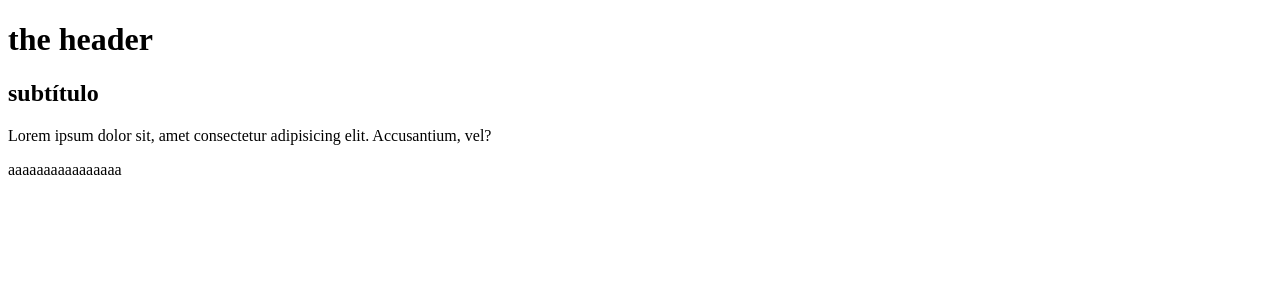
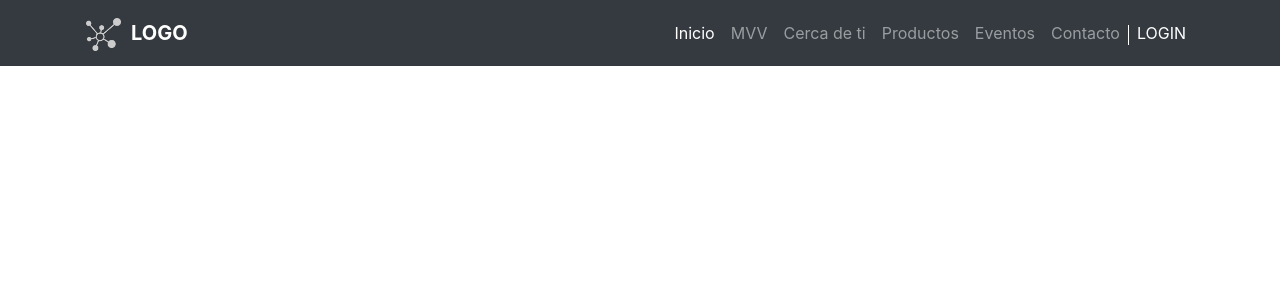
Before and after one commit to alonso276/proyectofront, an Angular app: page / in a window 1280 px wide. Shown: the top 300 px of the page. Built offline with nearby package versions, Linux system fonts and the light colour scheme.

Commit message:
instalado bootstrap, jquery y maquetado nav

```diff
--- a/angular.json
+++ b/angular.json
@@ -24,9 +24,13 @@
               "src/assets"
             ],
             "styles": [
+              "node_modules/bootstrap/dist/css/bootstrap.min.css",
               "src/styles.css"
             ],
-            "scripts": []
+            "scripts": [
+              "node_modules/jquery/dist/jquery.min.js",
+              "node_modules/bootstrap/dist/js/bootstrap.min.js"
+            ]
           },
           "configurations": {
             "production": {
@@ -119,6 +123,7 @@
           }
         }
       }
-    }},
+    }
+  },
   "defaultProject": "front"
 }
--- a/package.json
+++ b/package.json
@@ -19,6 +19,8 @@
     "@angular/platform-browser": "~10.2.0",
     "@angular/platform-browser-dynamic": "~10.2.0",
     "@angular/router": "~10.2.0",
+    "bootstrap": "^4.5.3",
+    "jquery": "^3.5.1",
     "rxjs": "~6.6.0",
     "tslib": "^2.0.0",
     "zone.js": "~0.10.2"
--- a/src/app/app.component.html
+++ b/src/app/app.component.html
@@ -1,5 +1,32 @@
-<h1>the header</h1>
+<!-- header -->
+<header class="bg-dark text-white container-fluid">
+    <!-- nav .container -->
+    <nav class="navbar navbar-fixed-top navbar-expand-lg navbar-dark container">
+        <a class="navbar-brand" href="./indice">
+            <img class="logo" src="./assets/images/logo.png" alt="">
+            <b>LOGO</b>
+        </a>
+        <button class="navbar-toggler" type="button" data-toggle="collapse" data-target="#navbarNavAltMarkup"
+            aria-controls="navbarNavAltMarkup" aria-expanded="false" aria-label="Toggle navigation">
+            <span class="navbar-toggler-icon"></span>
+        </button>
+        <!-- text-center alineo menu centrado en movil -->
+        <div class="collapse navbar-collapse" id="navbarNavAltMarkup">
+            <!-- ml-auto margin left -->
+            <div class="navbar-nav ml-auto">
+                <a class="nav-link active" href="#">Inicio <span class="sr-only">(current)</span></a>
+                <a class="nav-link" href="#">MVV</a>
+                <a class="nav-link" href="#">Cerca de ti</a>
+                <a class="nav-link" href="#">Productos</a>
+                <a class="nav-link" href="#">Eventos</a>
+                <a class="nav-link" href="#">Contacto</a>
+                <div class="linea"></div>
+                <a class="nav-link active" href="#">LOGIN</a>
+            </div>
+        </div>
+    </nav>
+</header>
+<main>
 
-<h2>subtítulo</h2>
-<p>Lorem ipsum dolor sit, amet consectetur adipisicing elit. Accusantium, vel?</p>
-<p>aaaaaaaaaaaaaaaa</p>
+
+</main>
--- a/src/styles.css
+++ b/src/styles.css
@@ -1 +1,18 @@
-/* You can add global styles to this file, and also import other style files */
+
+/* INICIO Header */
+header .logo{
+    width: 35px;
+    filter: invert(0.8);
+}
+header .navbar-brand b{
+    line-height: 40px;
+    margin-left: 10px;
+}
+header .navbar-nav .linea{
+    height: 20px;
+    margin-top: 12px;
+    border-left: 1px solid white;
+
+}
+
+/* FIN Header */
```
Also changed, not shown: src/assets/images/logo.png (added), 1 other file (tests, documents, lock files or other folders).
